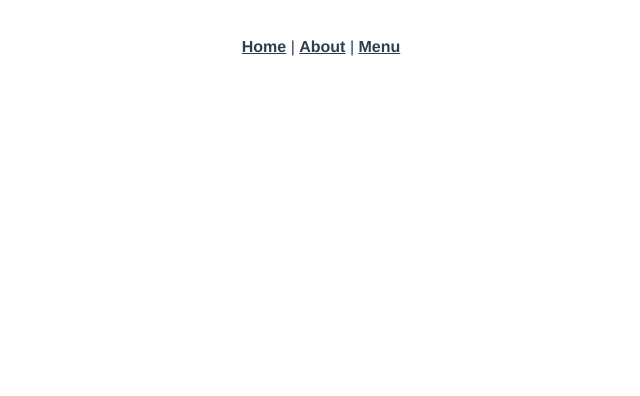
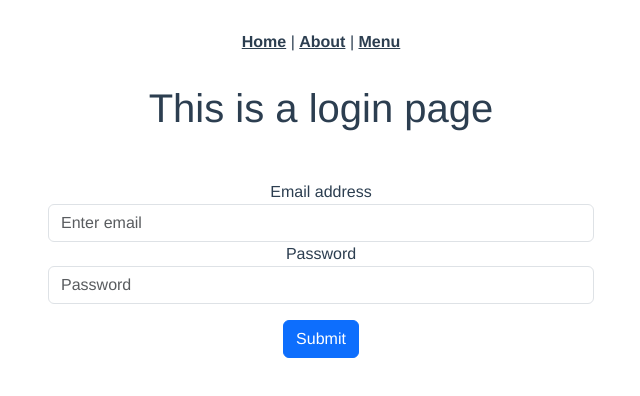
Before and after one commit to budicmarin/Frontend-RestaurantReserver, a Vue app in the folder restaurantreserver/: page /Login in a window 1280 px wide. Shown: the top 396 px of the page, without its empty margins (319-959 px from the left). Built offline with nearby package versions, Linux system fonts and the light colour scheme.

Commit message:
Login i Register Forma

```diff
--- a/restaurantreserver/package.json
+++ b/restaurantreserver/package.json
@@ -7,8 +7,11 @@
     "build": "vue-cli-service build"
   },
   "dependencies": {
+    "bootstrap": "^5.3.2",
+    "bootstrap-vue": "^2.23.1",
     "core-js": "^3.8.3",
-    "vue": "^3.2.13",
+    "vue": "^3.4.5",
+    "vue-datepicker": "^1.3.0",
     "vue-router": "^4.0.3"
   },
   "devDependencies": {
--- a/restaurantreserver/public/index.html
+++ b/restaurantreserver/public/index.html
@@ -1,17 +1,28 @@
 <!DOCTYPE html>
 <html lang="">
+
 <head>
   <meta charset="utf-8">
   <meta http-equiv="X-UA-Compatible" content="IE=edge">
+  <link href="https://cdn.jsdelivr.net/npm/bootstrap@5.3.2/dist/css/bootstrap.min.css" rel="stylesheet"
+    integrity="sha384-T3c6CoIi6uLrA9TneNEoa7RxnatzjcDSCmG1MXxSR1GAsXEV/Dwwykc2MPK8M2HN" crossorigin="anonymous">
+  <script src="https://cdn.jsdelivr.net/npm/bootstrap@5.3.2/dist/js/bootstrap.bundle.min.js"
+    integrity="sha384-C6RzsynM9kWDrMNeT87bh95OGNyZPhcTNXj1NW7RuBCsyN/o0jlpcV8Qyq46cDfL"
+    crossorigin="anonymous"></script>
   <meta name="viewport" content="width=device-width,initial-scale=1.0">
   <link rel="icon" href="<%= BASE_URL %>favicon.ico">
-    <title><%= htmlWebpackPlugin.options.title %></title>
+  <title>
+    <%= htmlWebpackPlugin.options.title %>
+  </title>
 </head>
+
 <body>
   <noscript>
-      <strong>We're sorry but <%= htmlWebpackPlugin.options.title %> doesn't work properly without JavaScript enabled. Please enable it to continue.</strong>
+    <strong>We're sorry but <%= htmlWebpackPlugin.options.title %> doesn't work properly without JavaScript enabled.
+        Please enable it to continue.</strong>
   </noscript>
   <div id="app"></div>
   <!-- built files will be auto injected -->
 </body>
+
 </html>
--- a/restaurantreserver/src/router/index.js
+++ b/restaurantreserver/src/router/index.js
@@ -21,9 +21,9 @@ const routes = [
     component: () => import('../views/MenuView.vue')
   },
   {
-    path: '/login',
-    name: 'login',
-    omponent: () => import('../views/LoginView.vue')
+    path: '/Login',
+    name: 'Login',
+    component: () => import('../views/LoginView.vue')
   },
   {
     path: '/register',
--- a/restaurantreserver/src/views/LoginView.vue
+++ b/restaurantreserver/src/views/LoginView.vue
@@ -1,5 +1,20 @@
 <template>
-  <div class="login">
-    <h1>This is an menu page</h1>
+  <div class="container">
+    <div class="row justify-content-center ">
+      <div class="col-md-6">
+        <h1 class="text-center mb-5">This is a login page</h1>
+        <form @submit.prevent="onSubmit">
+          <div class="form-group">
+            <label for="exampleInputEmail1">Email address</label>
+            <input type="email" class="form-control" id="exampleInputEmail1" aria-describedby="emailHelp" placeholder="Enter email">
+          </div>
+          <div class="form-group">
+            <label for="exampleInputPassword1">Password</label>
+            <input type="password" class="form-control" id="exampleInputPassword1" placeholder="Password">
+          </div>
+          <button type="submit" class="btn btn-primary mt-3">Submit</button>
+        </form>
+      </div>
+    </div>
   </div>
 </template>
--- a/restaurantreserver/src/views/RegisterView.vue
+++ b/restaurantreserver/src/views/RegisterView.vue
@@ -1,5 +1,60 @@
 <template>
-  <div class="register">
-    <h1>This is an menu page</h1>
+  <div class="container">
+    <div class="row justify-content-center ">
+      <div class="col-md-6">
+        <h1 class="text-center mb-5">This is a register page</h1>
+        <form @submit.prevent="onSubmit">
+          <div>
+          <div class="form-group">
+            <label for="inputName">Ime</label>
+            <input type="name" class="form-control" id="inputName" aria-describedby="nameHelp" placeholder="Enter name">
+          </div>
+
+          <div class="form-group">
+            <label for="inputSureName">Prezime</label>
+            <input type="surename" class="form-control" id="inputSureName" aria-describedby="surenameHelp" placeholder="Enter surename">
+          </div>
+        </div>
+          <div class="form-group">
+            <label for="exampleInputEmail1">Email address</label>
+            <input type="email" class="form-control" id="exampleInputEmail1" aria-describedby="emailHelp" placeholder="Enter email">
+          </div>
+          <div class="form-group">
+            <label for="examplePhone">Broj Mobitela</label>
+            <input type="phone" class="form-control" id="examplePhoneNumber" aria-describedby="phoneHelp" placeholder="Enter Broj Telefona">
+          </div>
+          <div>
+            <DatePickermodel  />
+
+          </div>
+          <div class="form-group">
+            <label for="exampleInputPassword1">Lozinka</label>
+            <input type="password" class="form-control" id="exampleInputPassword1" placeholder="Password">
+          </div>
+          <div class="form-group">
+            <label for="exampleInputPassword1">Ponovi Lozinku</label>
+            <input type="password" class="form-control" id="exampleInputPassword1" placeholder="Password">
+          </div>
+
+
+          <button type="submit" class="btn btn-primary mt-3">Submit</button>
+        </form>
+      </div>
+    </div>
   </div>
 </template>
+
+<script>
+import DatePicker from 'vue-datepicker';
+
+export default {
+  components: {
+    DatePicker,
+  },
+  data() {
+    return {
+      yourDateModel: null, // or your initial date value
+    };
+  },
+};
+</script>
```
Also changed, not shown: 1 other file (tests, documents, lock files or other folders). Lines whose indentation alone changed are shown as unchanged.
